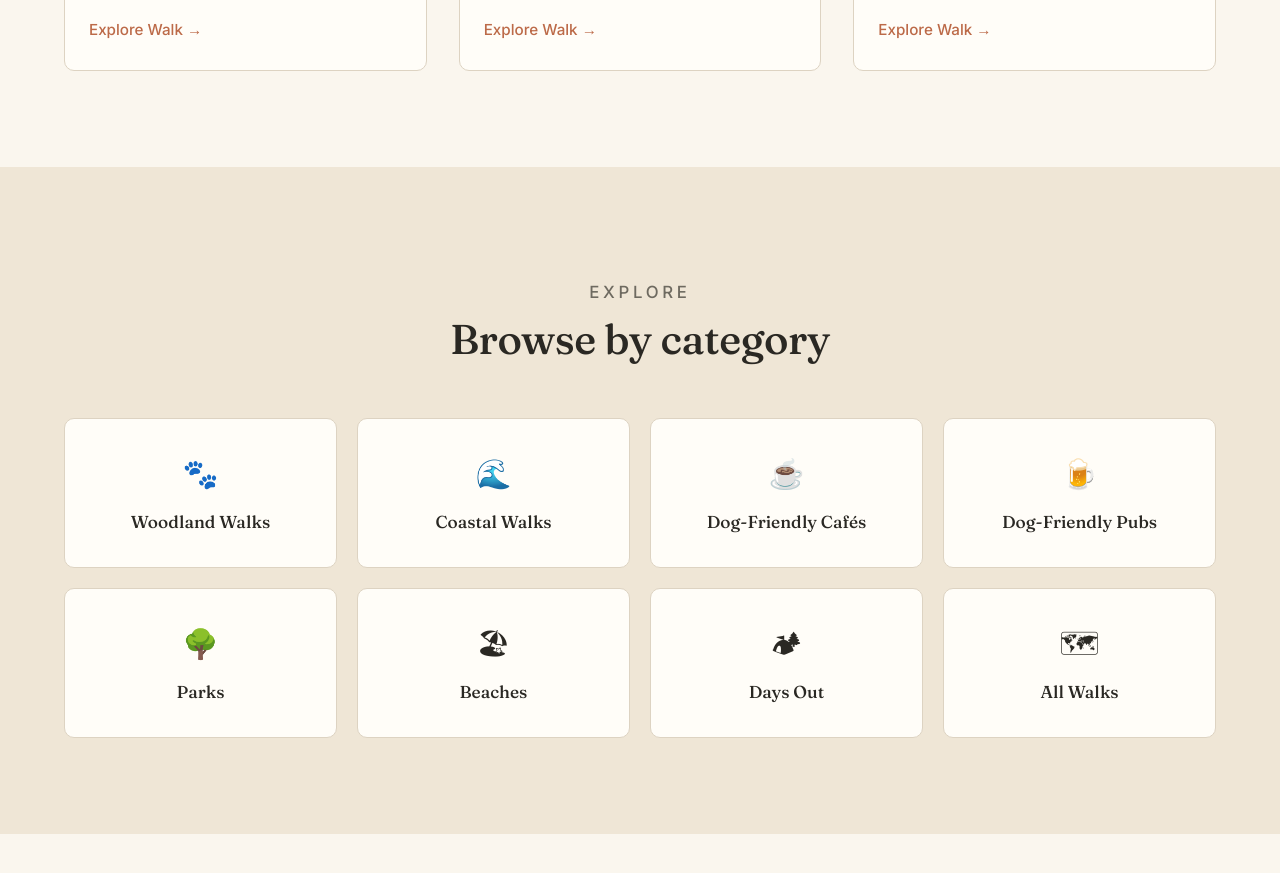
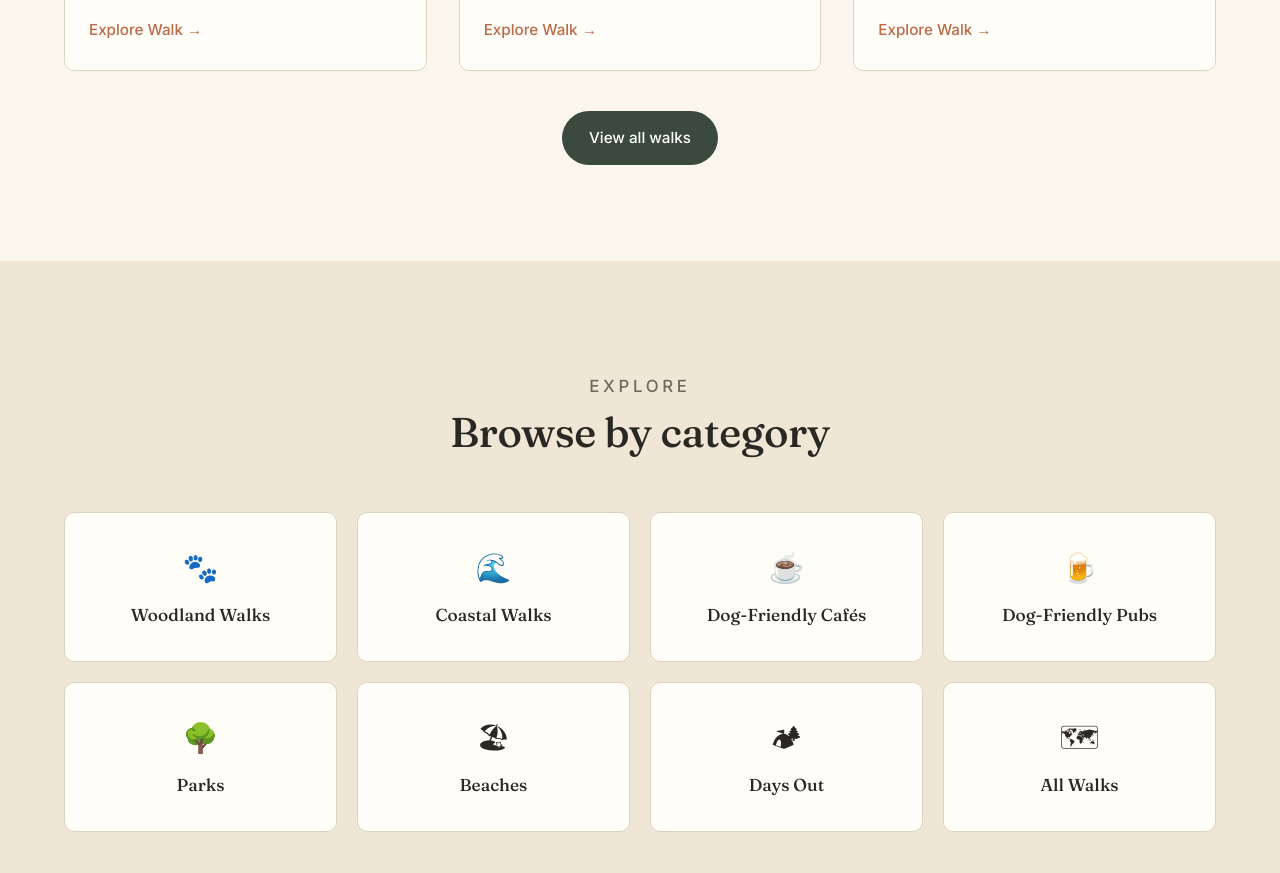
Before and after one commit to jademay/dogsofessex-site, a website: page index.html in a window 1280 px wide. Shown: the part 1471-2344 px from the top of the page. Drawn offline with Linux system fonts and the light colour scheme.

Commit message:
Add "View all walks" pill below Most Loved Walks cards
Co-Authored-By: Claude Opus 4.8 (1M context) <noreply@anthropic.com>

```diff
--- a/index.html
+++ b/index.html
@@ -104,6 +104,9 @@
                             <span class="link-arrow">Explore Walk →</span>
                         </div>
                     </a>
+                </div>
+                <div class="section-cta">
+                    <a href="https://dogsofessex.co.uk/walks/index.html" class="btn btn-primary">View all walks</a>
                 </div>
             </div>
         </section>
--- a/styles.css
+++ b/styles.css
@@ -439,6 +439,11 @@ h1, h2, h3 {
     color: rgba(255, 255, 255, 0.9);
     max-width: 520px;
     margin: 1rem auto 2rem;
+}
+
+.section-cta {
+    margin-top: 2.5rem;
+    text-align: center;
 }
 
 .pill-soon {
```
